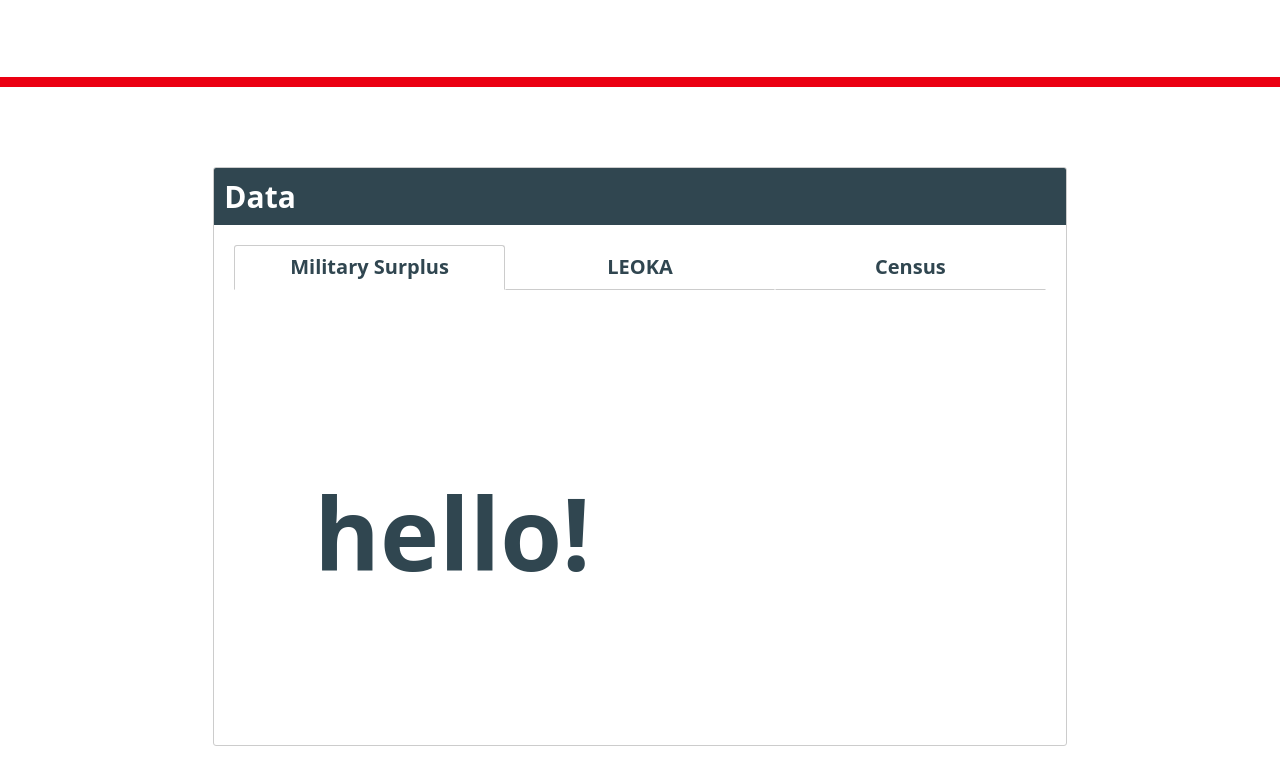
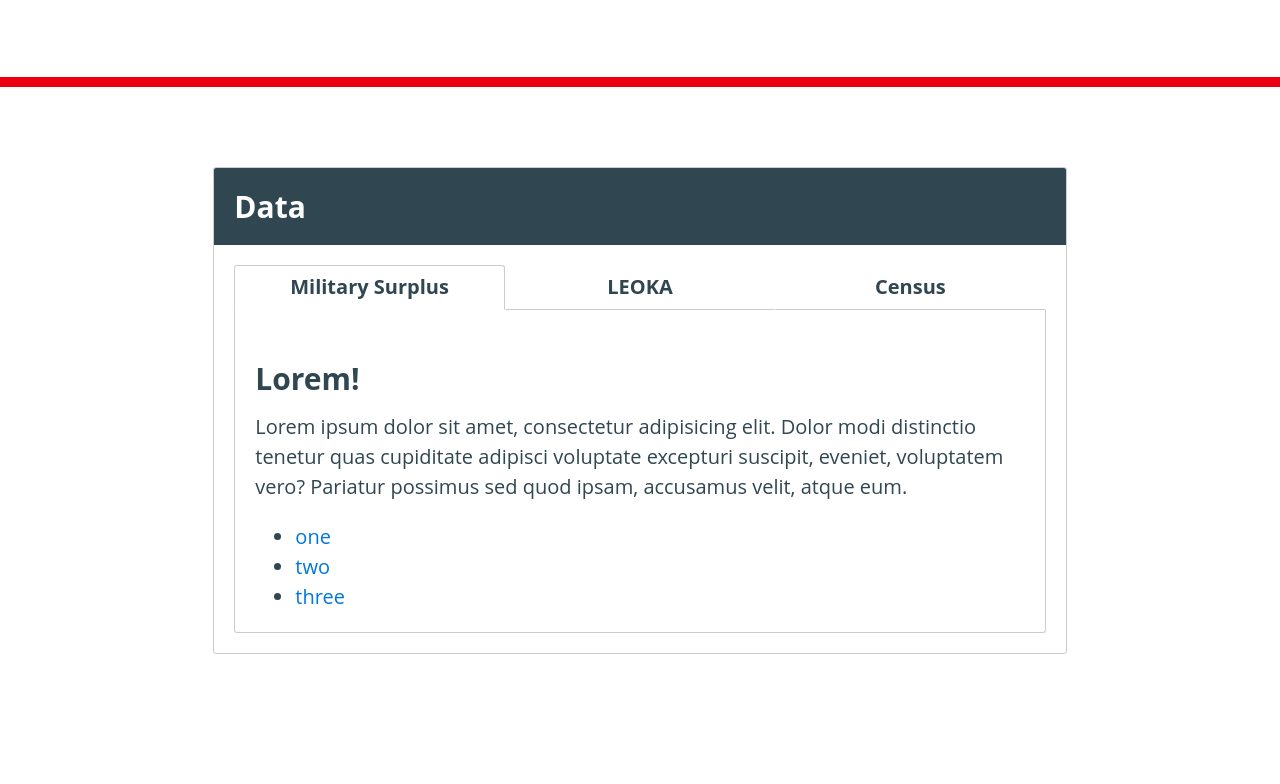
Before and after one commit to brianzelip/militarization, a website: page index.html in a window 1280 px wide. Shown: the part 1745-2529 px from the top of the page. After the commit the page ends 2479 px from the top, so only its background shows below. Drawn offline with Linux system fonts and the light colour scheme.

Commit message:
maor text and layout

```diff
--- a/index.html
+++ b/index.html
@@ -52,7 +52,7 @@
 
     <section class="col-10 md-col-8 lg-col-8 mx-auto py4" id="data">
       <div class="overflow-hidden bg-white border rounded">
-        <div class="bg-dark-gray p1">
+        <div class="bg-dark-gray p2">
           <h1 class="m0 h2 white">Data</h1>
         </div>
         <div class="p2">
@@ -61,8 +61,14 @@
             <a href="#!" class="table-cell button button-narrow button-nav-tab dark-gray">LEOKA</a>
             <a href="#!" class="table-cell button button-narrow button-nav-tab dark-gray">Census</a>
           </div>
-          <div class="p4">
-            <h1 class="h0">hello!</h1>
+          <div class="p2 border-right border-bottom border-left rounded-bottom">
+            <h1 class="h2">Lorem!</h1>
+            <p>Lorem ipsum dolor sit amet, consectetur adipisicing elit. Dolor modi distinctio tenetur quas cupiditate adipisci voluptate excepturi suscipit, eveniet, voluptatem vero? Pariatur possimus sed quod ipsam, accusamus velit, atque eum.</p>
+            <ul>
+              <li><a href="">one</a></li>
+              <li><a href="">two</a></li>
+              <li><a href="">three</a></li>
+            </ul>
           </div>
         </div>
       </div>
```
